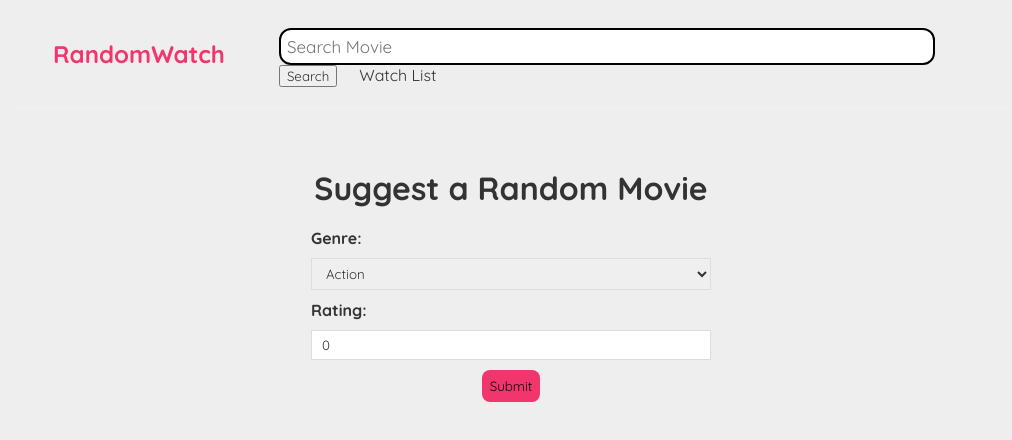
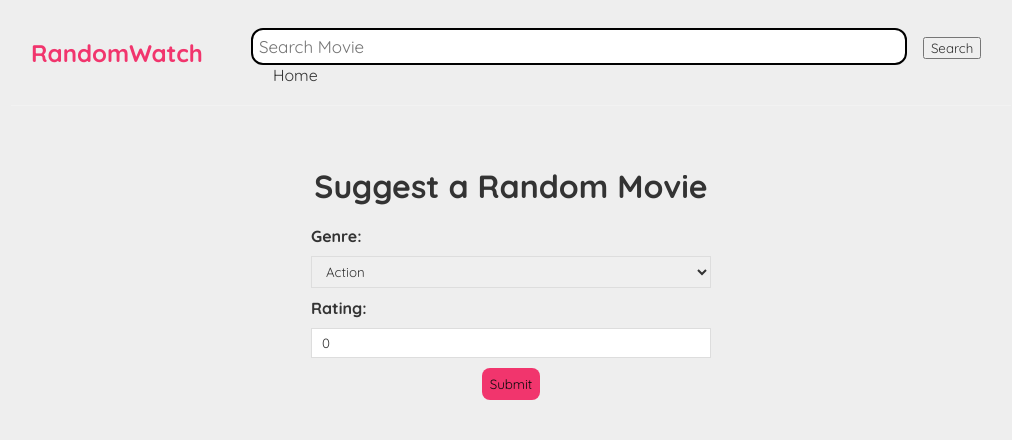
Before and after one commit to Shreyansh-Mishra/MovieSuggester, a React app: page / in a window 1280 px wide. Shown: the top 440 px of the page, without its empty margins (129-1141 px from the left). Built offline with nearby package versions, Linux system fonts and the light colour scheme.

Commit message:
update navbar

```diff
--- a/src/Navbar.js
+++ b/src/Navbar.js
@@ -31,11 +31,11 @@ export default function Navbar(props) {
     return (
         <div>
             <nav className="navbar topnav">
-                <Link to="/"><h1>RandomWatch</h1></Link>
+                <h1>RandomWatch</h1>
                 <div className="links">
                 <input type="text" placeholder="Search Movie" size="70" value={movieName} onChange={(e)=>setMovieName(e.target.value)} onKeyDown={handleKeypress} />
                 <button onClick={()=>handleClick()}>Search</button>
-                    <Link to ="/watchlist">Watch List</Link>
+                <Link to="/">Home</Link>
                 </div>
             </nav>
         </div>
```
